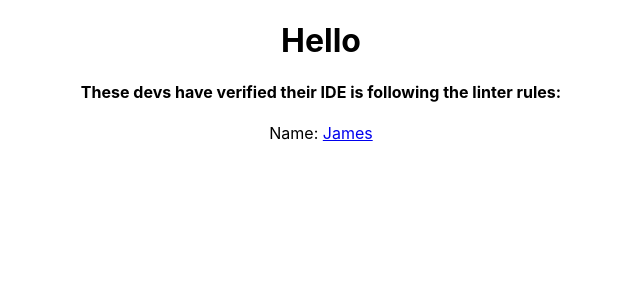
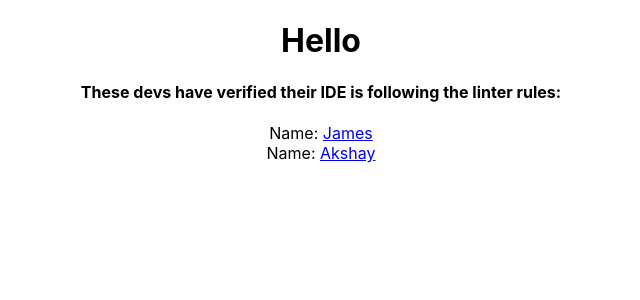
Before and after one commit to NorimaConsulting/training-and-onboarding, a React (Vite) app in the folder webapp/: page /created_by in a window 1280 px wide. Shown: the top 300 px of the page, without its empty margins (319-959 px from the left). Built offline with nearby package versions, Linux system fonts and the light colour scheme.

Commit message:
made Akshay created-by component and added it to the router

```diff
--- /dev/null
+++ b/webapp/src/linterChecks/Akshay.tsx
@@ -0,0 +1,37 @@
+import React from 'react';
+import { Link } from 'react-router-dom';
+
+export interface DevProps {
+  developer?: {
+    name: string;
+    email?: string;
+  };
+}
+
+/**
+ * If you hover over the place you use this, it should show you this comment!
+ *
+ * @param props An object including a property named "developer" which represents a user
+ * @returns A React Component
+ */
+export default function DeveloperName(props: DevProps) {
+  const aVeryLongArray = [
+    'This array should be broken up on to multiple lines',
+    'and should containt a trailing comma after this line',
+  ];
+  aVeryLongArray.join(' ');
+
+  // After confirming your styles are fixed you can also feel free to style your name, add more info, or make this fancier if you'd like!
+
+  // The line below should give you a Typescript error, please fix it with optional chaining
+  return (
+    <div className="devname-wrsapper">
+      <label>Name: </label>
+      <span>
+        <Link to={`/created_by/${props.developer?.name}`}>
+          {props.developer?.name}
+        </Link>
+      </span>
+    </div>
+  );
+}
--- a/webapp/src/pages/CreatedBy.tsx
+++ b/webapp/src/pages/CreatedBy.tsx
@@ -1,6 +1,7 @@
 import React from 'react';
 import { useParams } from 'react-router-dom';
 import James from '../linterChecks/James';
+import Akshay from '../linterChecks/Akshay';
 
 // New Devs TODO:
 // - Copy `webapp/SetupChecks/LintCheckTemplate.tsx` into `webapp/src/linterChecks/$yourName.tsx`
@@ -17,6 +18,7 @@ export default function CreatedBy() {
       <h4>These devs have verified their IDE is following the linter rules:</h4>
       {/* Add your component below! */}
       <James developer={{ name: 'James' }} />
+      <Akshay developer={{ name: 'Akshay' }} />
     </div>
   );
 }
```
